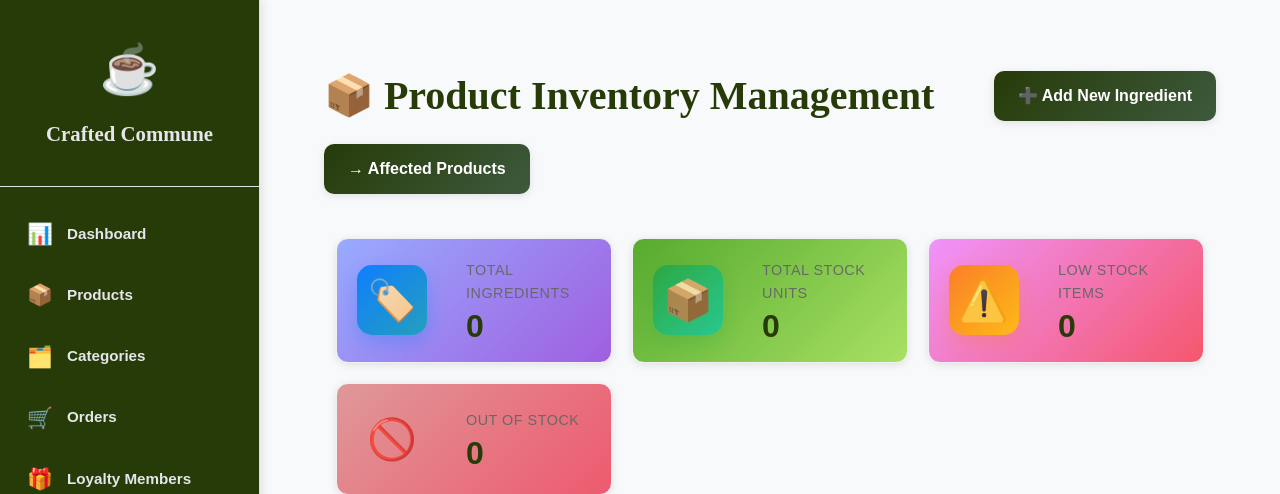
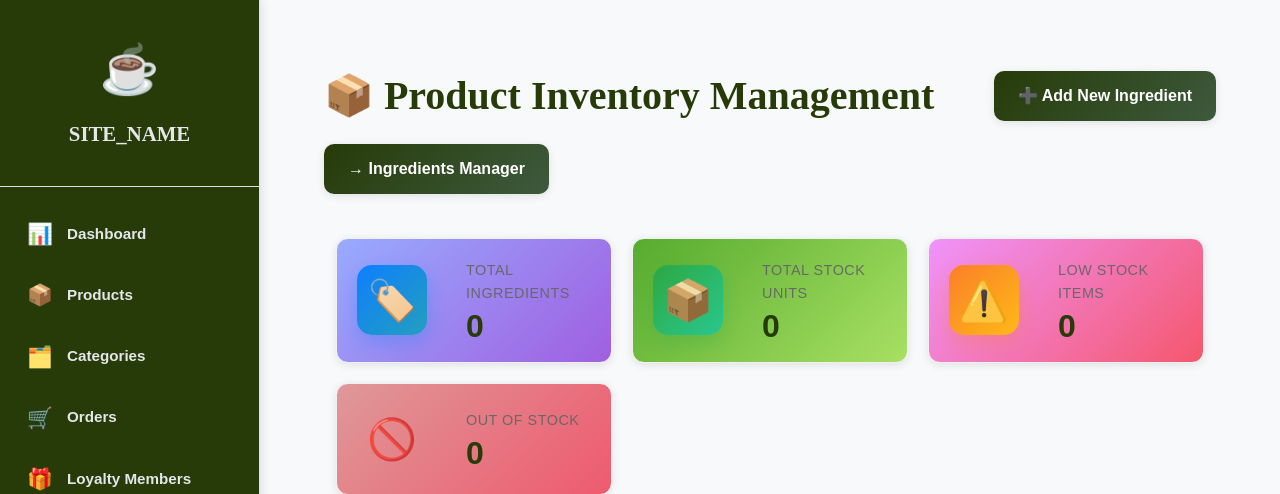
Before and after one commit to Pellowyink/Crafted_Commune-WebBased, a PHP site: page /crafted-commune/admin/inventory.php in a window 1280 px wide. Shown: the top 494 px of the page. Run offline with PHP 8.4, Linux system fonts and the light colour scheme; the visitor is signed in with stand-in values (Sample User, id 1); data that the repository does not hold is empty; some libraries are stand-ins or nearby versions; some web fonts are replaced.

Commit message:
Added Inventory and other features

```diff
--- a/crafted_commune/admin/inventory.php
+++ b/crafted_commune/admin/inventory.php
@@ -76,7 +76,7 @@
 <div class="page-header">
     <h1>📦 Product Inventory Management</h1>
     <a href="productadd_edit.php" class="btn btn-primary">➕ Add New Ingredient</a>
-    <a href="affected_products.php" class="btn btn-primary">→ Affected Products</a>
+    <a href="affected_products.php" class="btn btn-primary">→ Ingredients Manager</a>
 </div>
 
 
```
